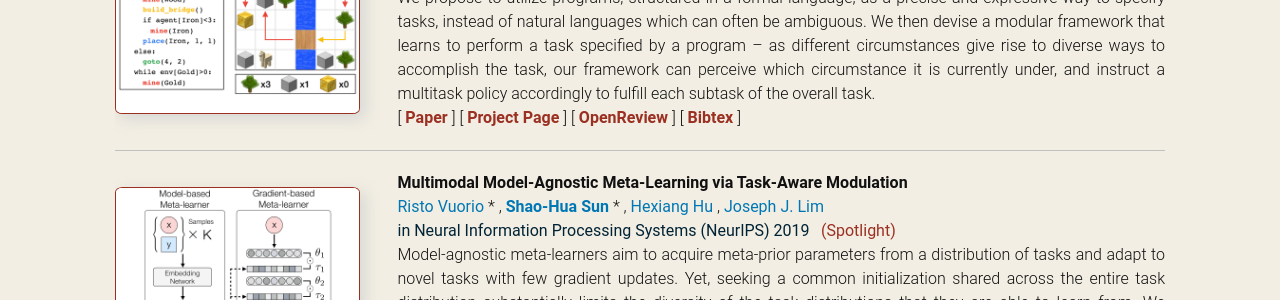
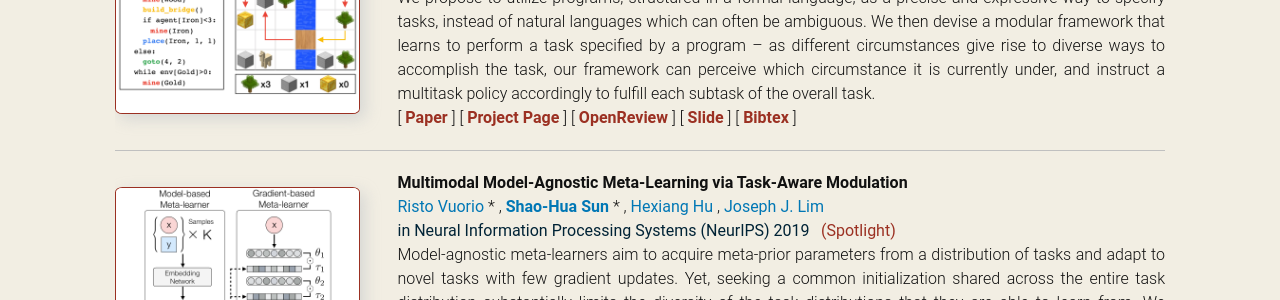
Before and after one commit to shaohua0116/shaohua0116.github.io, a Jekyll site: the page built from index.html, in a window 1280 px wide and 900 px high, scrolled down 898 px. Shown: the part 152-452 px from the top of the window. Built offline with Jekyll 4.4.1, drawn with Linux system fonts in a browser that asks for light colours; some web fonts are replaced.

Commit message:
add pga slide

```diff
--- a/_data/publications.yml
+++ b/_data/publications.yml
@@ -19,6 +19,8 @@
       url:  'https://shaohua0116.github.io/ProgramGuidedAgent/'
     - name: 'OpenReview'
       url:  'https://openreview.net/forum?id=BkxUvnEYDH'
+    - name: 'Slide'
+      url:  './images/slides/pga.pdf'
     - name: 'Bibtex'
       url:  '/bibtex/pga.txt'
   publisher:  'International Conference on Learning Representations (ICLR) 2020'
```
Also changed, not shown: 1 other file.
